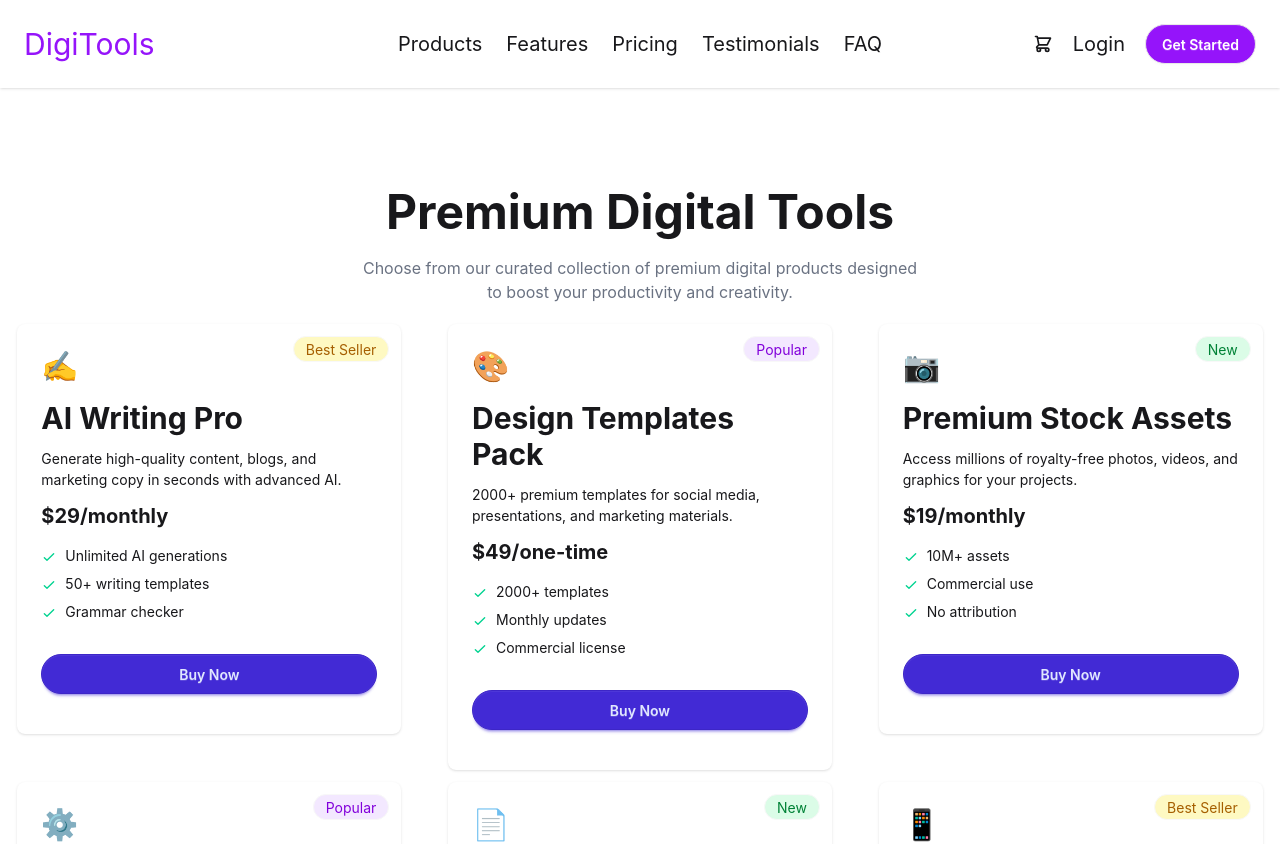
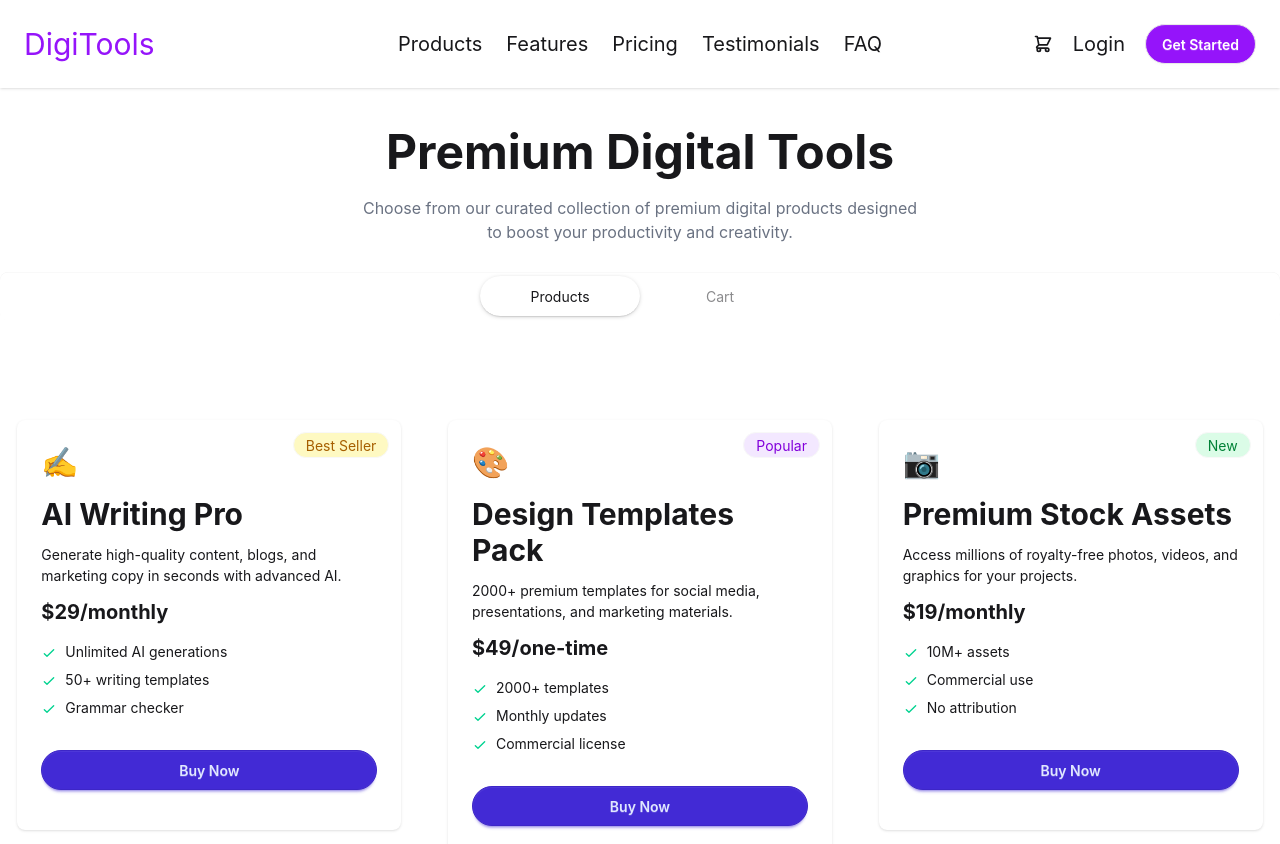
Before and after one commit to raselahmed2023/digiTools, a React (Vite) app: page / in a window 1280 px wide. Shown: the top 844 px of the page. Built offline with nearby package versions, Linux system fonts and the light colour scheme.

Commit message:
cart section is done

```diff
--- a/src/App.jsx
+++ b/src/App.jsx
@@ -1,22 +1,34 @@
 import './App.css'
 import Models from './Components/Models'
 import Navbar from './Components/Navbar'
+import Cart from './Components/Cart'
+import CardsDiscription from './Components/CardsDiscription'
+import { useState } from 'react'
 
 const getModels = async () => {
-const res=await fetch("/models.json")
-return res.json()
+  const res = await fetch("/models.json")
+  return res.json()
 }
-
-const modelPromise=getModels()
+const modelPromise = getModels()
 
 
 function App() {
+  const [activeTab, setActiveTab] = useState('products')
 
   return (
     <>
       <Navbar></Navbar>
 
-      <Models  modelPromise={modelPromise}></Models>
+      <CardsDiscription></CardsDiscription>
+
+      <div className="tabs tabs-box justify-center bg-transparent mt-7">
+        <input type="radio" onClick={()=>setActiveTab('products')} name="my_tabs_1" className="tab rounded-full w-40" aria-label="Products" defaultChecked />
+        <input type="radio" onClick={()=>setActiveTab('carts')} name="my_tabs_1" className="tab rounded-full w-40" aria-label="Cart" />
+      </div>
+
+      {activeTab==="products" && <Models modelPromise={modelPromise}></Models>}
+
+     { activeTab==="carts" && <Cart></Cart>}
 
     </>
   )
--- /dev/null
+++ b/src/Components/Card.jsx
@@ -0,0 +1,44 @@
+import React, { useState } from 'react';
+
+const Card = ({model}) => {
+     const [isSubscibre, setIsSubcribe] = useState(false);
+       const handleSubcription = () => {
+        setIsSubcribe(true);
+  }
+    return (
+        <div>
+            <div className="card w-96 bg-base-100 shadow-sm ">
+                <div className="card-body">
+                    <div className=' absolute top-3 right-3'>
+                        <span className={`badge badge-sms px-3 py-3 rounded-full
+               ${model.tagType === 'best-seller' ? 'bg-yellow-100 text-yellow-700' : ""}
+               ${model.tagType === 'popular' ? 'bg-purple-100 text-purple-700' : ""}
+               ${model.tagType === 'new' ? 'bg-green-100 text-green-700' : ""}
+                   `}>{model.tag}</span>
+                    </div>
+                    <div className="text-3xl mb-2">{model.icon}</div>
+                    <div className="">
+                        <h2 className="text-3xl font-bold">{model.name}</h2>
+                        <p className='mt-3 mb-3'>{model.description}</p>
+                        <span className="text-xl font-bold">${model.price}/{model.period}</span>
+                    </div>
+                    <ul className="mt-2 flex flex-col gap-2 text-sm">
+                        {model.features.map((feature, i) => (
+                            <li>
+                                <svg xmlns="http://www.w3.org/2000/svg" className="size-4 me-2 inline-block text-success" fill="none" viewBox="0 0 24 24"
+                                    stroke="currentColor"><path strokeLinecap="round" strokeLinejoin="round" strokeWidth="2" d="M5 13l4 4L19 7" /></svg>
+                                <span>{feature}</span>
+                            </li>))}
+                    </ul>
+                    <div className="mt-6 mb-4">
+                        <button onClick={handleSubcription} className="btn btn-primary btn-block rounded-full">{isSubscibre ? "Added to Cart!" : "Buy Now"}
+                        </button>
+                    </div>
+                </div>
+            </div>
+
+        </div>
+    );
+};
+
+export default Card;
--- /dev/null
+++ b/src/Components/CardsDiscription.jsx
@@ -0,0 +1,16 @@
+import React from 'react';
+
+const CardsDiscription = () => {
+    return (
+        <div className='mt-10'>
+            <div className='text-center mt-5'>
+                <h2 className='text-5xl font-bold'>Premium Digital Tools</h2>
+                <p className='mt-5 text-gray-500'>Choose from our curated collection of premium digital
+                    products designed <br /> to boost your productivity and creativity.</p>
+            </div>
+
+        </div>
+    );
+};
+
+export default CardsDiscription;
--- /dev/null
+++ b/src/Components/Cart.jsx
@@ -0,0 +1,14 @@
+import React from 'react';
+
+const Cart = () => {
+    return (
+        <div>
+            <h2>hello</h2>
+
+
+
+        </div>
+    );
+};
+
+export default Cart;
--- a/src/Components/Models.jsx
+++ b/src/Components/Models.jsx
@@ -1,55 +1,16 @@
 import React, { use } from 'react';
+import Card from './Card';
 
 const Models = ({ modelPromise }) => {
 
     const models = use(modelPromise);
-    console.log(models)
+
     return (
         <div className='py-20'>
 
-            <div className='text-center mt-5'>
-                <h2 className='text-5xl font-bold'>Premium Digital Tools</h2>
-                <p className='mt-5 text-gray-500'>Choose from our curated collection of premium digital products designed <br /> to boost your productivity and creativity.</p>
-            </div>
 
             <div className='grid grid-cols-1 md:grid-cols-2 lg:grid-cols-3 gap-3 justify-items-center mt-5'>
-                {models.map(model => <div>
-                    <div className="card w-96 bg-base-100 shadow-sm ">
-
-                        <div className="card-body">
-
-                           <div className=' absolute top-3 right-3'>
-                            <span className={`badge badge-sms px-3 py-3 rounded-full
-                            ${model.tagType==='best-seller'?'bg-yellow-100 text-yellow-700':""}
-                            ${model.tagType==='popular'?'bg-purple-100 text-purple-700':""}
-                            ${model.tagType==='new'?'bg-green-100 text-green-700':""}
-                                `}>{model.tag}</span>
-                           </div>
-
-                            <div className="text-3xl mb-2">{model.icon}</div>
-
-                            <div className="">
-                                <h2 className="text-3xl font-bold">{model.name}</h2>
-                                <p className='mt-3 mb-3'>{model.description}</p>
-                                <span className="text-xl font-bold">${model.price}/{model.period}</span>
-                            </div>
-
-
-                            <ul className="mt-2 flex flex-col gap-2 text-sm">
-                                {model.features.map((feature, i)=>(
-                                <li>
-                                    <svg xmlns="http://www.w3.org/2000/svg" className="size-4 me-2 inline-block text-success" fill="none" viewBox="0 0 24 24" stroke="currentColor"><path strokeLinecap="round" strokeLinejoin="round" strokeWidth="2" d="M5 13l4 4L19 7" /></svg>
-                                    <span>{feature}</span>
-                                </li>))}
-                            </ul>
-
-                            <div className="mt-6 mb-4">
-                                <button className="btn btn-primary btn-block rounded-full">Buy Now</button>
-                            </div>
-
-                        </div>
-                    </div>
-                </div>)}
+                {models.map(model => <Card model={model}></Card>)}
 
 
             </div>
```
Also changed, not shown: 1 other file (tests, documents, lock files or other folders).
